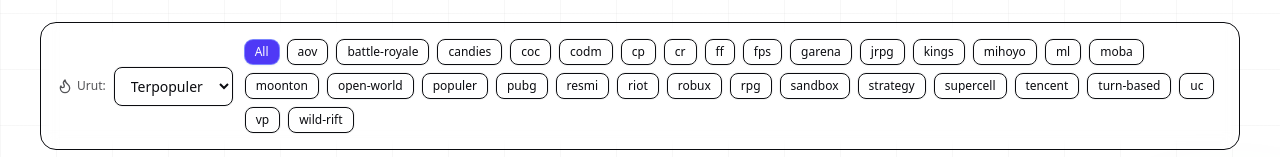
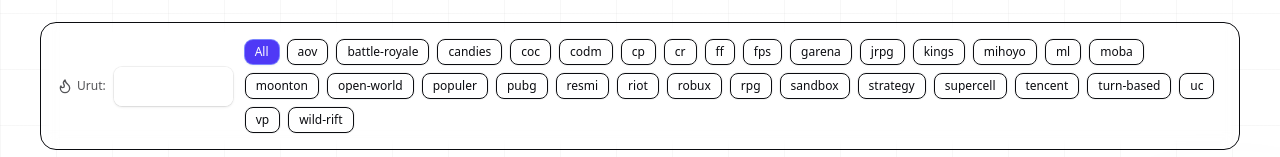
Before and after one commit to cielhuhh/ciel-topup, a Next.js app: page / in a window 1280 px wide. Shown: the part 435-592 px from the top of the page. Built offline with nearby package versions, Linux system fonts and the light colour scheme.

Commit message:
fix(ui): force dark styles for select options

```diff
--- a/src/components/HomeClient.tsx
+++ b/src/components/HomeClient.tsx
@@ -139,14 +139,21 @@
               <Flame className="mr-1 h-4 w-4" /> Urut:
             </div>
             <select
-              className="rounded-lg border bg-background/60 px-3 py-2 text-sm ring-1 ring-black/5 [color-scheme:dark]"
-              value={sort}
-              onChange={(e) => setSort(e.target.value as SortKey)}
-            >
-              <option value="popular">Terpopuler</option>
-              <option value="az">A → Z</option>
-              <option value="newest">Terbaru</option>
-            </select>
+  value={sort}
+  onChange={(e) => setSort(e.target.value as SortKey)}
+  // kontrolnya sendiri
+  className="rounded-lg border bg-background/60 px-3 py-2 text-sm ring-1 ring-black/5
+             [color-scheme:dark] text-white shadow-sm
+             // paksa gaya untuk daftar opsi:
+             [&>option]:bg-neutral-900 [&>option]:text-white
+             dark:[&>option]:bg-neutral-900 dark:[&>option]:text-white"
+  style={{ colorScheme: "dark" }}
+>
+  <option className="bg-neutral-900 text-white" value="popular">Terpopuler</option>
+  <option className="bg-neutral-900 text-white" value="az">A → Z</option>
+  <option className="bg-neutral-900 text-white" value="newest">Terbaru</option>
+</select>
+
           </div>
 
           {/* Kanan: chip tags */}
```
